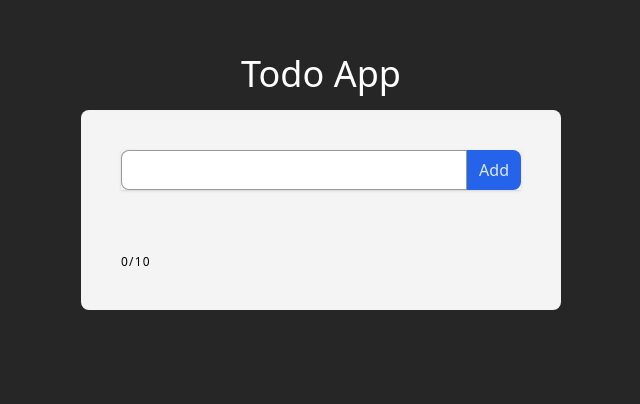
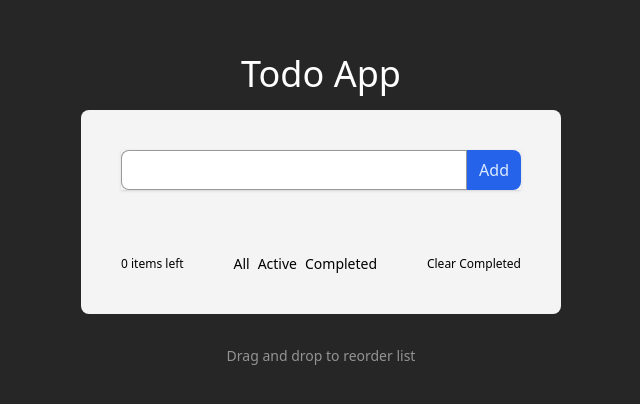
Before and after one commit to Yewdev/react-todo-app, a React (Vite) app: page / in a window 1280 px wide. Shown: the part 106-510 px from the top of the page, without its empty margins (319-959 px from the left). Built offline with nearby package versions, Linux system fonts and the light colour scheme.

Commit message:
Add clear completed

```diff
--- a/src/App.tsx
+++ b/src/App.tsx
@@ -5,6 +5,9 @@ function App() {
     <div className="bg-neutral-800 flex flex-col pt-40 justify-start items-center min-h-screen">
       <h1 className="text-white text-4xl mb-4">Todo App</h1>
       <Todos />
+      <span className="text-sm mt-8 text-white/50">
+        Drag and drop to reorder list
+      </span>
     </div>
   );
 }
--- a/src/components/CreateTodo.tsx
+++ b/src/components/CreateTodo.tsx
@@ -33,10 +33,7 @@ const CreateTodo = ({ todosLength, setTodos }: ICreateTodoProps) => {
           ref={inputTodo}
           className="w-full h-10 px-3 text-base text-gray-700 border border-black/40 rounded-l-lg focus:shadow-outline"
         />
-        <button
-          // onClick={handleAddTodo}
-          className="h-10 px-3 text-blue-100 transition-colors duration-150 bg-blue-600 rounded-r-lg focus:shadow-outline hover:bg-blue-700"
-        >
+        <button className="h-10 px-3 text-blue-100 transition-colors duration-150 bg-blue-600 rounded-r-lg focus:shadow-outline hover:bg-blue-700">
           Add
         </button>
       </form>
--- a/src/components/Todos.tsx
+++ b/src/components/Todos.tsx
@@ -8,7 +8,7 @@ const getData = () => JSON.parse(localStorage.getItem('todos') || '');
 const Todos: React.FC = () => {
   const localTodos = localStorage.getItem('todos') ? getData() : [];
   const [todos, setTodos] = useState<ITodo[]>(localTodos);
-  const limitTodos: number = 10;
+  const countActive: number = todos.filter((i) => i.completed === false).length;
   useEffect(() => {
     localStorage.setItem('todos', JSON.stringify(todos));
   }, [todos]);
@@ -18,8 +18,15 @@ const Todos: React.FC = () => {
       <CreateTodo setTodos={setTodos} todosLength={todos.length} />
 
       <TodoList todos={todos} setTodos={setTodos} />
-
-      <span className="text-xs tracking-widest">{`${todos.length}/${limitTodos}`}</span>
+      <div className="flex justify-between items-center">
+        <span className="text-xs ">{countActive} items left</span>
+        <div className="flex justify-between items-center text-sm gap-2">
+          <span className="">All</span>
+          <span className="">Active</span>
+          <span className="">Completed</span>
+        </div>
+        <span className="text-xs">Clear Completed</span>
+      </div>
     </div>
   );
 };
```
